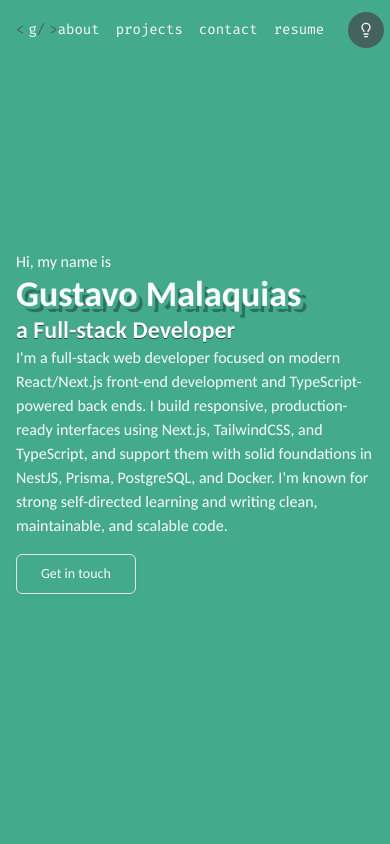
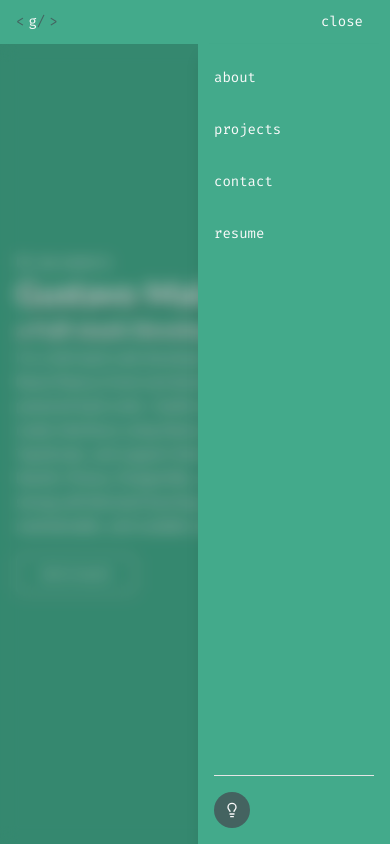
Before and after one commit to hsm-gustavo/v2, a Next.js app: page / in a window 390 px wide. Shown: the top 844 px of the page. Built offline with nearby package versions, Linux system fonts and the light colour scheme.

Commit message:
feat: add sidebar menu for mobile header links

```diff
--- a/components/Header.tsx
+++ b/components/Header.tsx
@@ -4,10 +4,149 @@ import Link from "next/link";
 import { useEffect, useState } from "react";
 import { ModeToggle } from "./mode-toggle";
 import { smoothScrollToSection } from "@/lib/link-props";
+import { useIsMobile } from "@/hooks/use-mobile";
+import { motion, AnimatePresence } from "motion/react";
+
+function MenuButton({
+  isOpen,
+  onClick,
+}: {
+  isOpen: boolean;
+  onClick: () => void;
+}) {
+  return (
+    <button
+      onClick={onClick}
+      className="relative flex h-5 w-16 items-center justify-center overflow-hidden"
+    >
+      <AnimatePresence mode="wait">
+        {!isOpen ? (
+          <motion.p
+            key="menu"
+            initial={{ y: 20, opacity: 0 }}
+            animate={{ y: 0, opacity: 1 }}
+            exit={{ y: -20, opacity: 0 }}
+            transition={{ duration: 0.25, ease: "easeInOut" }}
+            className="absolute"
+          >
+            menu
+          </motion.p>
+        ) : (
+          <motion.p
+            key="close"
+            initial={{ y: 20, opacity: 0 }}
+            animate={{ y: 0, opacity: 1 }}
+            exit={{ y: -20, opacity: 0 }}
+            transition={{ duration: 0.25, ease: "easeInOut" }}
+            className="absolute"
+          >
+            close
+          </motion.p>
+        )}
+      </AnimatePresence>
+    </button>
+  );
+}
+
+function Navbar({
+  mobile,
+  setIsMenuOpen,
+}: {
+  mobile?: boolean;
+  setIsMenuOpen?: (open: boolean) => void;
+}) {
+  if (mobile && setIsMenuOpen) {
+    return (
+      <nav className="flex h-full flex-col justify-between p-4">
+        <ul className="space-y-4">
+          <li>
+            <Link
+              href={"#about"}
+              onClick={(e) => {
+                smoothScrollToSection(e);
+                setIsMenuOpen(false);
+              }}
+              className="block py-2"
+            >
+              about
+            </Link>
+          </li>
+          <li>
+            <Link
+              href={"#projects"}
+              onClick={(e) => {
+                smoothScrollToSection(e);
+                setIsMenuOpen(false);
+              }}
+              className="block py-2"
+            >
+              projects
+            </Link>
+          </li>
+          <li>
+            <Link
+              href={"#contact"}
+              onClick={(e) => {
+                smoothScrollToSection(e);
+                setIsMenuOpen(false);
+              }}
+              className="block py-2"
+            >
+              contact
+            </Link>
+          </li>
+          <li>
+            <Link
+              href={"/resume.pdf"}
+              target="_blank"
+              rel="noopener noreferrer"
+              className="block py-2"
+            >
+              resume
+            </Link>
+          </li>
+        </ul>
+        <div className="mt-4 border-t pt-4">
+          <ModeToggle />
+        </div>
+      </nav>
+    );
+  }
+
+  return (
+    <nav className="flex items-center gap-6">
+      <ul className="flex items-center gap-4">
+        <li>
+          <Link href={"#about"} onClick={(e) => smoothScrollToSection(e)}>
+            about
+          </Link>
+        </li>
+        <li>
+          <Link href={"#projects"} onClick={(e) => smoothScrollToSection(e)}>
+            projects
+          </Link>
+        </li>
+        <li>
+          <Link href={"#contact"} onClick={(e) => smoothScrollToSection(e)}>
+            contact
+          </Link>
+        </li>
+        <li>
+          <Link href={"/resume.pdf"} target="_blank" rel="noopener noreferrer">
+            resume
+          </Link>
+        </li>
+      </ul>
+      <ModeToggle />
+    </nav>
+  );
+}
 
 export default function Header() {
   const [isVisible, setIsVisible] = useState(true);
   const [lastScrollY, setLastScrollY] = useState(0);
+  const [isMenuOpen, setIsMenuOpen] = useState(true);
+  const isMobile = useIsMobile();
 
   useEffect(() => {
     const handleScroll = () => {
@@ -31,7 +170,33 @@ export default function Header() {
     };
   }, [lastScrollY]);
 
+  useEffect(() => {
+    if (isMenuOpen) {
+      document.body.classList.add("overflow-hidden");
+    } else {
+      document.body.classList.remove("overflow-hidden");
+    }
+
+    return () => {
+      document.body.classList.remove("overflow-hidden");
+    };
+  }, [isMenuOpen]);
+
   return (
+    <>
+      <AnimatePresence>
+        {isMobile && isMenuOpen && (
+          <motion.div
+            initial={{ opacity: 0 }}
+            animate={{ opacity: 1 }}
+            exit={{ opacity: 0 }}
+            transition={{ duration: 0.3 }}
+            className="fixed inset-0 z-40 bg-black/20 backdrop-blur-sm"
+            onClick={() => setIsMenuOpen(false)}
+          />
+        )}
+      </AnimatePresence>
+
       <header
         className={`font-fira-code bg-background fixed z-50 flex w-full items-center justify-between px-4 py-3 text-sm transition-transform duration-300 md:px-8 md:py-4 ${isVisible ? "translate-y-0" : "-translate-y-[68px] shadow-2xl"}`}
       >
@@ -46,35 +211,30 @@ export default function Header() {
           <span className="text-primary">&gt;</span>
         </Link>
 
-      <nav className="flex items-center gap-6">
-        <ul className="flex items-center gap-4">
-          <li>
-            <Link href={"#about"} onClick={(e) => smoothScrollToSection(e)}>
-              about
-            </Link>
-          </li>
-          <li>
-            <Link href={"#projects"} onClick={(e) => smoothScrollToSection(e)}>
-              projects
-            </Link>
-          </li>
-          <li>
-            <Link href={"#contact"} onClick={(e) => smoothScrollToSection(e)}>
-              contact
-            </Link>
-          </li>
-          <li>
-            <Link
-              href={"/resume.pdf"}
-              target="_blank"
-              rel="noopener noreferrer"
+        {isMobile && (
+          <>
+            <MenuButton
+              isOpen={isMenuOpen}
+              onClick={() => setIsMenuOpen(!isMenuOpen)}
+            />
+            <AnimatePresence>
+              {isMenuOpen && (
+                <motion.div
+                  initial={{ opacity: 0, x: 100 }}
+                  animate={{ opacity: 1, x: 0 }}
+                  exit={{ opacity: 0, x: 100 }}
+                  transition={{ duration: 0.3 }}
+                  className="bg-background fixed top-full right-0 h-[calc(100vh-44px)] w-full max-w-48 shadow-lg"
                 >
-              resume
-            </Link>
-          </li>
-        </ul>
-        <ModeToggle />
-      </nav>
+                  <Navbar mobile setIsMenuOpen={setIsMenuOpen} />
+                </motion.div>
+              )}
+            </AnimatePresence>
+          </>
+        )}
+
+        {!isMobile && <Navbar />}
       </header>
+    </>
   );
 }
```
Lines whose indentation alone changed are shown as unchanged.
